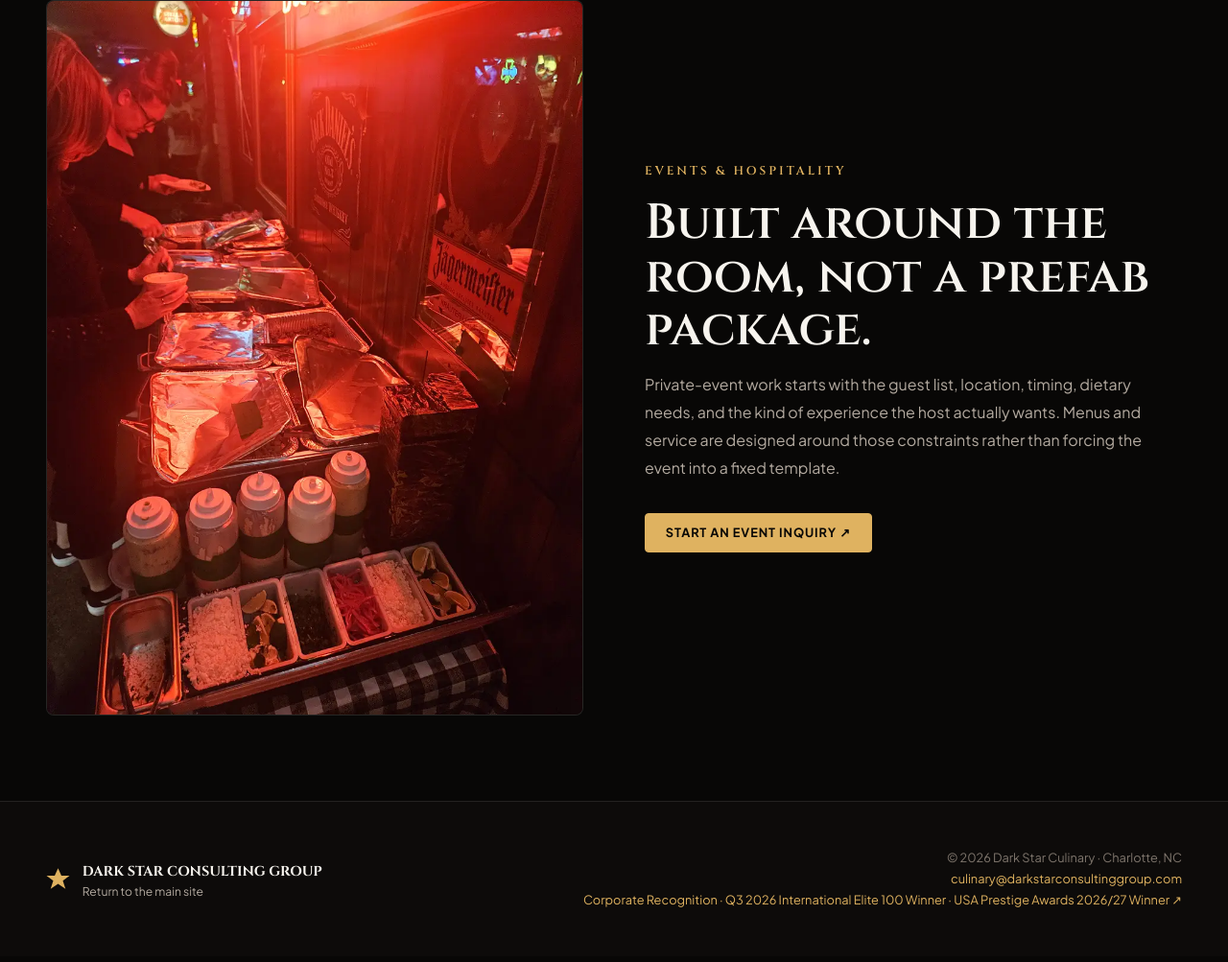
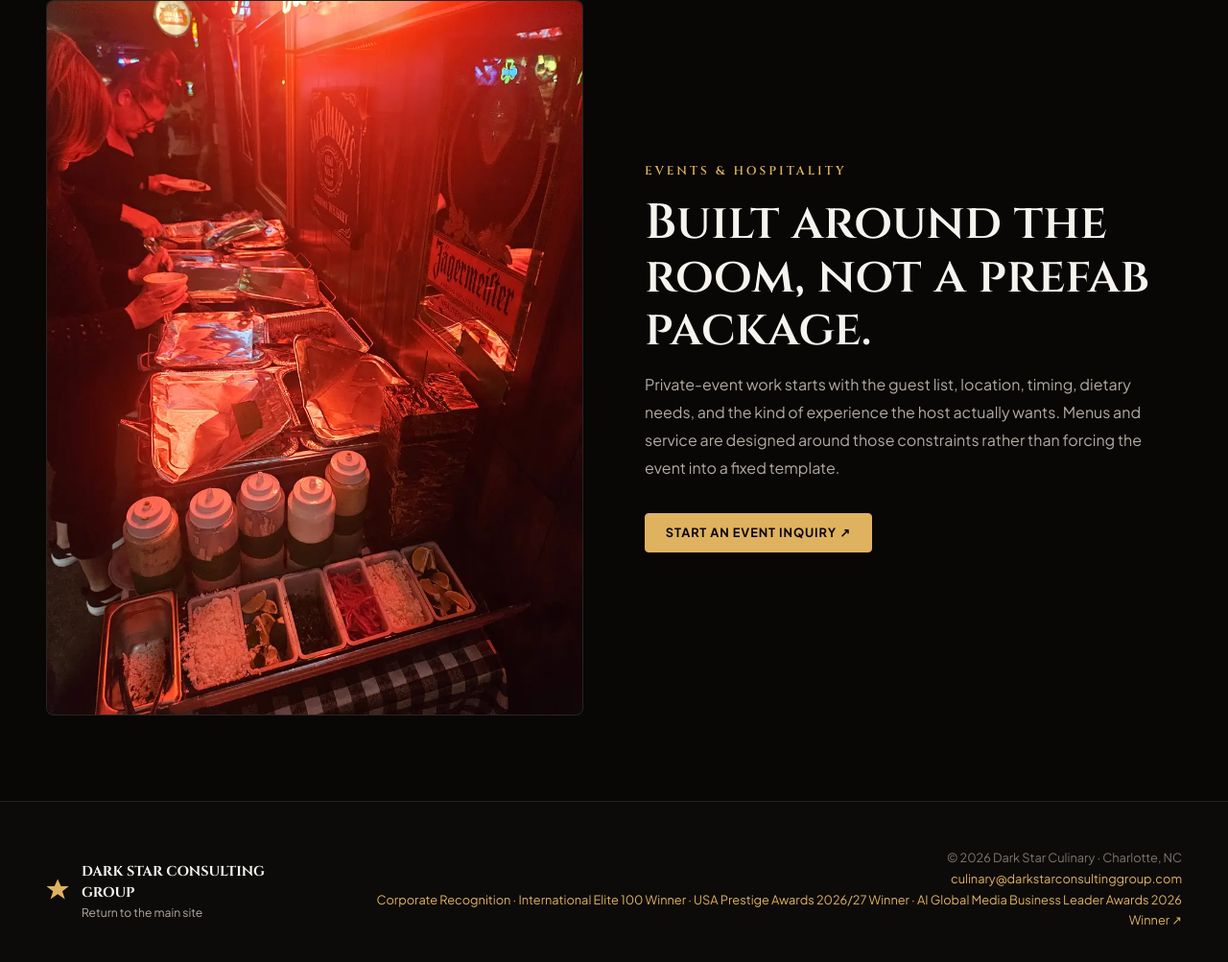
Before and after one commit to dev-in-portfolio/darkstarculinary, a website built with Vite: page index.html in a window 1280 px wide. Shown: the part 2898-3901 px from the top of the page at 96% size. Built offline with nearby package versions, Linux system fonts and the light colour scheme.

Commit message:
Add corporate Business Leader Award footer reference

```diff
--- a/index.html
+++ b/index.html
@@ -67,7 +67,7 @@
 
   <div id="lightbox-modal" class="lightbox-modal" role="dialog" aria-modal="true" aria-hidden="true" aria-label="Culinary photography lightbox"><div class="lightbox-content"><button class="lightbox-close" aria-label="Close">&times;</button><button class="lightbox-nav prev" aria-label="Previous">&lsaquo;</button><button class="lightbox-nav next" aria-label="Next">&rsaquo;</button><img src="" alt="" class="lightbox-img"><div class="lightbox-caption"><div class="lightbox-title"></div><div class="lightbox-sub"></div></div></div></div>
 
-  <footer class="culinary-footer"><div class="footer-content"><a class="footer-brand" href="https://darkstarconsultinggroup.com"><svg viewBox="0 0 100 100" aria-hidden="true"><polygon points="50,5 64,36 98,36 70,57 81,91 50,70 19,91 30,57 2,36 36,36"/></svg><div><strong>DARK STAR CONSULTING GROUP</strong><span>Return to the main site</span></div></a><div class="footer-meta">© 2026 Dark Star Culinary · Charlotte, NC<br><a href="mailto:culinary@darkstarconsultinggroup.com">culinary@darkstarconsultinggroup.com</a><br><a href="https://darkstarconsultinggroup.com/recognition">Corporate Recognition · Q3 2026 International Elite 100 Winner · USA Prestige Awards 2026/27 Winner ↗</a></div></div></footer>
+  <footer class="culinary-footer"><div class="footer-content"><a class="footer-brand" href="https://darkstarconsultinggroup.com"><svg viewBox="0 0 100 100" aria-hidden="true"><polygon points="50,5 64,36 98,36 70,57 81,91 50,70 19,91 30,57 2,36 36,36"/></svg><div><strong>DARK STAR CONSULTING GROUP</strong><span>Return to the main site</span></div></a><div class="footer-meta">© 2026 Dark Star Culinary · Charlotte, NC<br><a href="mailto:culinary@darkstarconsultinggroup.com">culinary@darkstarconsultinggroup.com</a><br><a href="https://darkstarconsultinggroup.com/recognition">Corporate Recognition · International Elite 100 Winner · USA Prestige Awards 2026/27 Winner · AI Global Media Business Leader Awards 2026 Winner ↗</a></div></div></footer>
   <script type="module" src="/src/main.js"></script>
 </body>
 </html>
```
